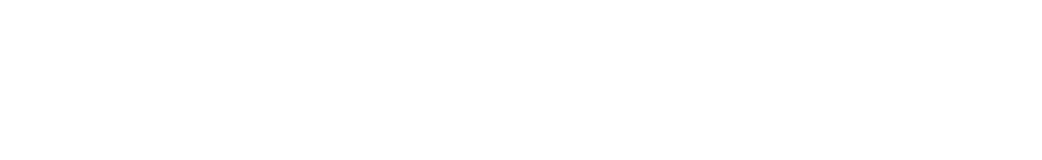
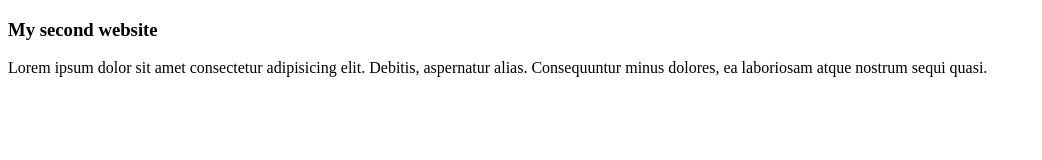
Before and after one commit to moshiurbd1/my-fouth-repo, a plain HTML site: page index.html in a window 1280 px wide. Shown: the whole page, without its empty margins (0-1042 px from the left). Drawn offline with Linux system fonts and the light colour scheme.

Commit message:
part one added

```diff
--- a/index.html
+++ b/index.html
@@ -7,6 +7,10 @@
     <title>my forth repo</title>
 </head>
 <body>
+    <div>
+        <h3>My second website</h3>
+        <p>Lorem ipsum dolor sit amet consectetur adipisicing elit. Debitis, aspernatur alias. Consequuntur minus dolores, ea laboriosam atque nostrum sequi quasi.</p>
 
+    </div>
 </body>
 </html>
```
